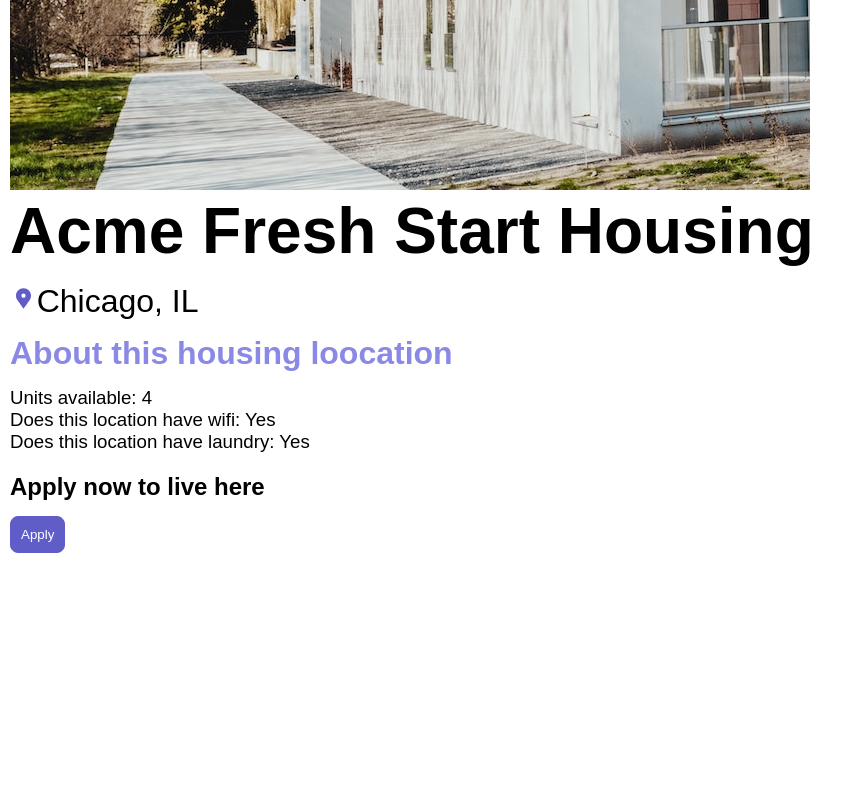
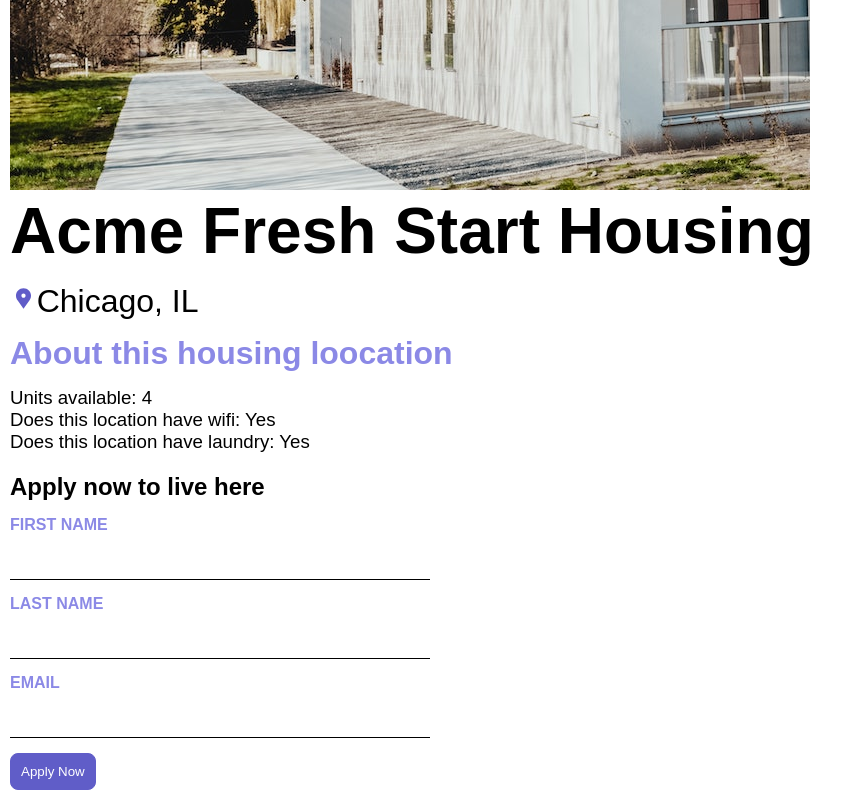
Before and after one commit to TeacherShoxrux/homes-front-ng, an Angular app: page /details/0 in a window 1280 px wide. Shown: the part 1100-1900 px from the top of the page, without its empty margins (0-863 px from the left). Before the commit the page ends 1663 px from the top, so only its background shows below. Built offline with nearby package versions, Linux system fonts and the light colour scheme.

Commit message:
details page form add, data binding form add , submit add

```diff
--- a/src/app/details/details.component.ts
+++ b/src/app/details/details.component.ts
@@ -3,11 +3,12 @@
 import { ActivatedRoute } from '@angular/router';
 import { HousingService } from '../housing.service';
 import { HousingLocation } from '../housing-location';
+import { FormGroup, FormControl , ReactiveFormsModule} from '@angular/forms';
 
 @Component({
   selector: 'app-details',
   standalone: true,
-  imports: [CommonModule],
+  imports: [CommonModule,ReactiveFormsModule],
   template: `
    <article class="details">
     <img [src]="housingLocation?.photo" [alt]="housingLocation?.name">
@@ -29,7 +30,17 @@
   </section >
   <section class="listing-apply" >
     <h2 class="section-heading">Apply now to live here</h2>
-    <button class="primary" type="button">Apply</button>
+    <form [formGroup]="applyForm" (submit)="submitApplication()">
+      <label for="first-name">First Name</label>
+      <input id="first-name" type="text" formControlName="firstName">
+
+      <label for="last-name">Last Name</label>
+      <input id="last-name" type="text" formControlName="lastName">
+
+      <label for="email">Email</label>
+      <input id="email" type="email" formControlName="email">
+      <button type="submit" class="primary">Apply Now</button>
+    </form>
   </section>
   </article>
   `,
@@ -39,8 +50,21 @@
   route: ActivatedRoute= inject(ActivatedRoute);
   housingService: HousingService = inject(HousingService);
   housingLocation: HousingLocation | undefined;
+  applyForm: FormGroup = new FormGroup({
+    firstName: new FormControl(''),
+    lastName: new FormControl(''),
+    email: new FormControl(''),
+  });
+
   constructor() {
    const housingLocationId = Number(this.route.snapshot.params['id']);
     this.housingLocation = this.housingService.getHousingLocationById(housingLocationId);
   }
+  submitApplication():void {
+    this.housingService.submitApplication(
+      this.applyForm.value.firstName??'',
+      this.applyForm.value.lastName??'',
+      this.applyForm.value.email?? '') ;
+
+  }
 }
--- a/src/app/housing.service.ts
+++ b/src/app/housing.service.ts
@@ -4,6 +4,7 @@
   providedIn: 'root'
 })
 export class HousingService {
+
   protected housingLocations: HousingLocation[] = [
     {
       id: 0,
@@ -117,4 +118,7 @@
   getHousingLocationById(id: number): HousingLocation|undefined {
     return this.housingLocations.find(housingLocation => housingLocation.id === id)!;
   }
+  submitApplication(firstName: string, lastName: string, email: string):void {
+    console.log(firstName,lastName,email)
+  }
 }
```
